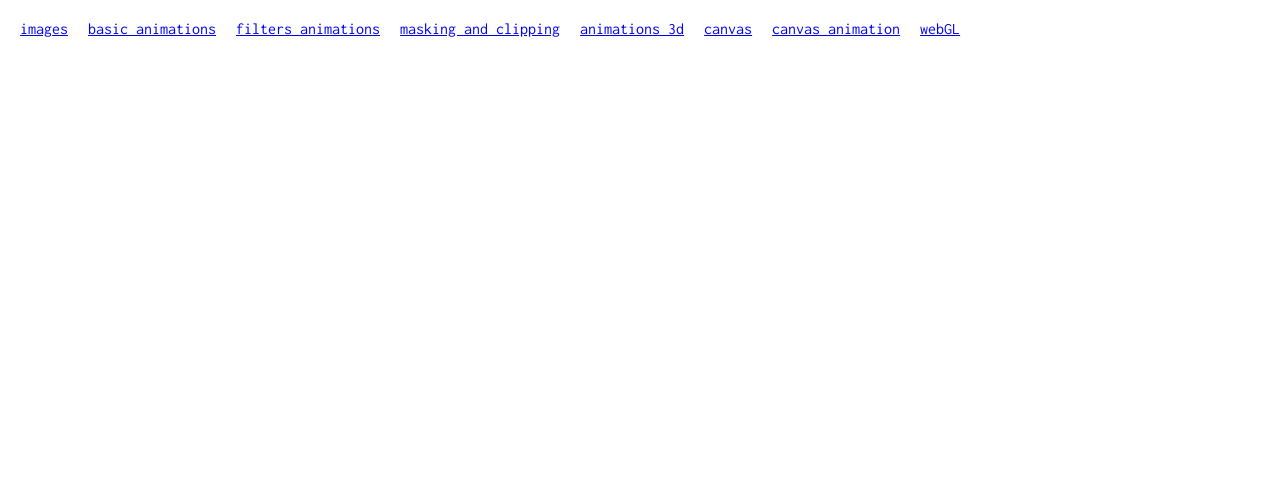
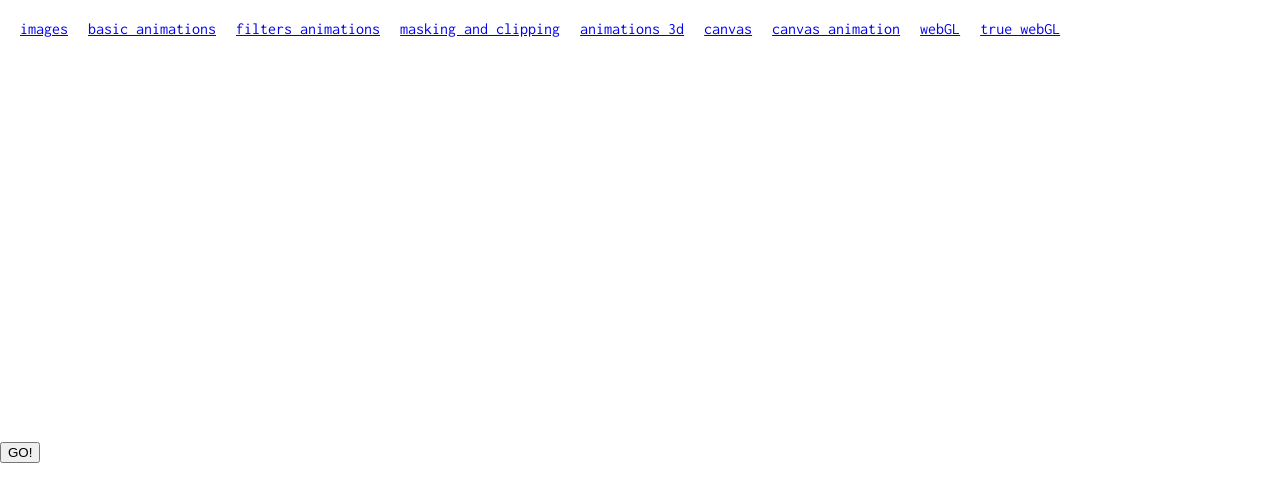
Before and after one commit to HellSquirrel/martians-animation, a React (Create React App) app: page /trueWebgl in a window 1280 px wide. Shown: the top 502 px of the page. Built offline with nearby package versions, Linux system fonts and the light colour scheme.

Commit message:
before eject

```diff
--- a/src/App.js
+++ b/src/App.js
@@ -8,6 +8,7 @@ import ThreeDAnimations from "./ThreeDAnimations";
 import Canvas from "./Canvas";
 import CanvasAnimation from "./CanvasAnimation";
 import WebGL from "./WebGL";
+import TrueWebGL from "./TrueWebGL";
 
 import "./App.css";
 
@@ -42,6 +43,9 @@ class App extends Component {
             <Link to="/webgl" className="link">
               webGL
             </Link>
+            <Link to="trueWebgl" className="link">
+              true webGL
+            </Link>
           </div>
           <div>
             <Route path="/images" exact component={Images} />
@@ -60,6 +64,7 @@ class App extends Component {
             <Route path="/canvas" exact component={Canvas} />
             <Route path="/canvasAnimation" exact component={CanvasAnimation} />
             <Route path="/webgl" component={WebGL} />
+            <Route path="/trueWebgl" component={TrueWebGL} />
           </div>
         </BrowserRouter>
       </div>
--- a/src/TrueWebGL.js
+++ b/src/TrueWebGL.js
@@ -1,6 +1,10 @@
 import React, { useRef } from "react";
 import classNames from "classnames/bind";
 import cs from "./TrueWebGL.module.css";
+import * as vertexShader from "./shaders/main.vert";
+import * as fragmentShader from "./shaders/main.frag";
+
+console.log(vertexShader, fragmentShader);
 
 const cx = classNames.bind(cs);
 
```
Also changed, not shown: src/shaders/main.frag (added), src/shaders/main.vert (added), 1 other file (tests, documents, lock files or other folders).
